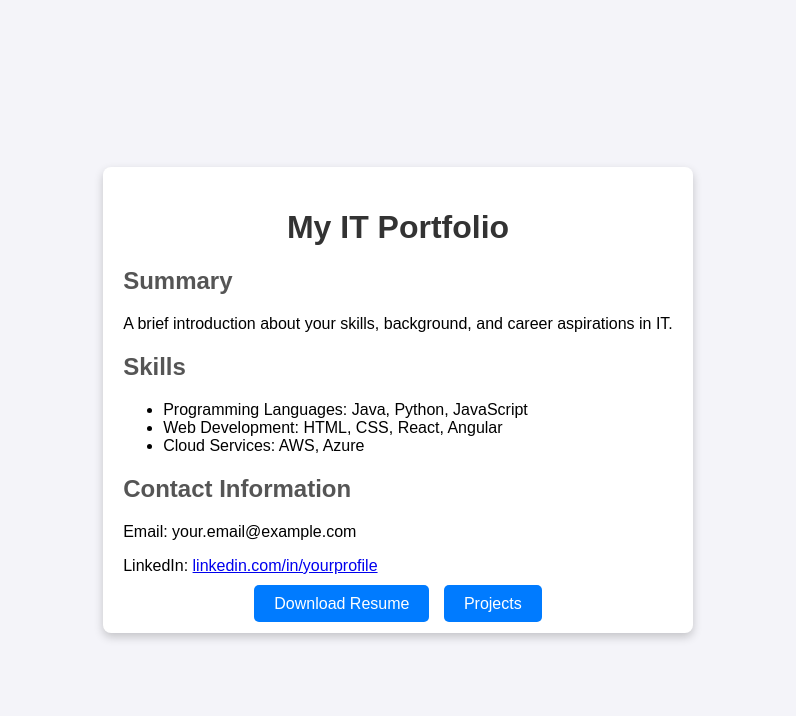
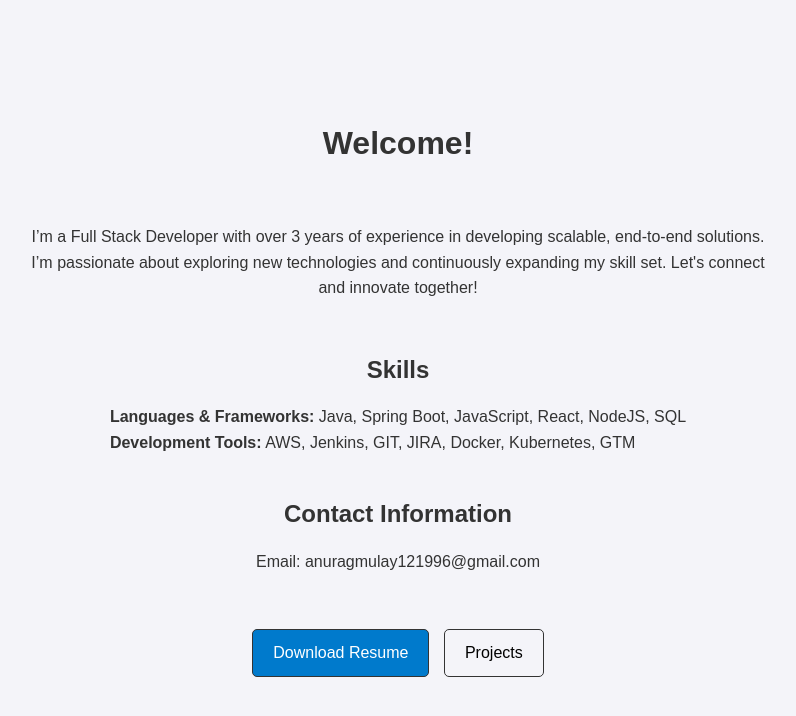
Before and after one commit to Anurag121996/Anurag121996.github.io, a plain HTML site: page index.html in a window 1280 px wide. Shown: the whole page, without its empty margins (242-1038 px from the left). Drawn offline with Linux system fonts and the light colour scheme.

Commit message:
Add files via upload

```diff
--- a/index.html
+++ b/index.html
@@ -3,51 +3,107 @@
 <head>
     <meta charset="UTF-8">
     <meta name="viewport" content="width=device-width, initial-scale=1.0">
-    <title>My IT Portfolio</title>
     <style>
-        body { font-family: Arial, sans-serif; margin: 0; padding: 0; display: flex; justify-content: center; align-items: center; min-height: 100vh; background-color: #f4f4f9; }
-        .container { max-width: 800px; padding: 20px; background: white; border-radius: 8px; box-shadow: 0 4px 10px rgba(0, 0, 0, 0.2); }
-        h1 { text-align: center; color: #333; }
-        .summary, .skills, .contact { margin-bottom: 20px; }
-        .section-title { font-weight: bold; color: #555; }
-        .buttons { text-align: center; margin-top: 20px; }
-        .button { margin: 5px; padding: 10px 20px; color: white; background-color: #007bff; border: none; border-radius: 5px; cursor: pointer; text-decoration: none; font-size: 1rem; }
-        .button:hover { background-color: #0056b3; }
+        * { margin: 0; padding: 0; box-sizing: border-box; }
+        body {
+            font-family: Arial, sans-serif;
+            color: #333;
+            background-color: #f4f4f9;
+            line-height: 1.6;
+            display: flex;
+            flex-direction: column;
+            align-items: center;
+            justify-content: center;
+            min-height: 100vh;
+            padding: 20px;
+        }
+        header {
+            text-align: center;
+            margin-bottom: 20px;
+        }
+        section {
+            padding: 20px;
+            text-align: center;
+            max-width: 800px; /* Increased max-width for wider content */
+        }
+        h1, h2 {
+            margin-bottom: 15px;
+        }
+        p {
+            margin-bottom: 10px;
+        }
+        .skills ul {
+            list-style-type: none;
+            padding: 0;
+            text-align: left;
+            margin: 0 auto;
+            max-width: 800px; /* Increased max-width for wider content */
+            white-space: nowrap; /* Prevent wrapping */
+            overflow: hidden; /* Hide overflow */
+            text-overflow: ellipsis; /* Add ellipsis for overflow */
+        }
+        .buttons {
+            margin-top: 20px;
+        }
+        .button {
+            display: inline-block;
+            margin: 5px;
+            padding: 10px 20px;
+            border: 1px solid #333;
+            border-radius: 5px;
+            text-decoration: none;
+            font-size: 1rem;
+            transition: background-color 0.3s;
+        }
+        .button.download {
+            background-color: #007ACC; /* VSCode logo color */
+            color: white; /* Text color set to white */
+        }
+        .button.download:hover {
+            background-color: #005A99; /* Darker shade for hover effect */
+        }
+        .button.projects {
+            background-color: transparent; /* Transparent background for projects button */
+            color: black; /* Text color set to black */
+        }
+        .button.projects:hover {
+            background-color: #eaeaea; /* Light gray on hover */
+        }
     </style>
 </head>
 <body>
-    <div class="container">
-        <h1>My IT Portfolio</h1>
 
-        <!-- Summary Section -->
-        <div class="summary">
-            <h2 class="section-title">Summary</h2>
-            <p>A brief introduction about your skills, background, and career aspirations in IT.</p>
-        </div>
+    <!-- Header Section -->
+    <header>
+        <h1>Welcome!</h1>
+    </header>
 
-        <!-- Skills Section -->
-        <div class="skills">
-            <h2 class="section-title">Skills</h2>
-            <ul>
-                <li>Programming Languages: Java, Python, JavaScript</li>
-                <li>Web Development: HTML, CSS, React, Angular</li>
-                <li>Cloud Services: AWS, Azure</li>
-                <!-- Add more skills as needed -->
-            </ul>
-        </div>
+    <!-- Summary Section -->
+    <section class="summary">
+        <p>I’m a Full Stack Developer with over 3 years of experience in developing scalable, end-to-end solutions.<br>
+        I’m passionate about exploring new technologies and continuously expanding my skill set. Let's connect and innovate together!</p>
+    </section>
 
-        <!-- Contact Section -->
-        <div class="contact">
-            <h2 class="section-title">Contact Information</h2>
-            <p>Email: your.email@example.com</p>
-            <p>LinkedIn: <a href="https://linkedin.com/in/yourprofile" target="_blank">linkedin.com/in/yourprofile</a></p>
-        </div>
+    <!-- Skills Section -->
+    <section class="skills">
+        <h2>Skills</h2>
+        <ul>
+            <li><strong>Languages & Frameworks:</strong> Java, Spring Boot, JavaScript, React, NodeJS, SQL</li>
+            <li><strong>Development Tools:</strong> AWS, Jenkins, GIT, JIRA, Docker, Kubernetes, GTM</li>
+        </ul>
+    </section>
 
-        <!-- Buttons -->
-        <div class="buttons">
-            <a href="path/to/your_resume.pdf" download class="button">Download Resume</a>
-            <a href="#" class="button">Projects</a>
-        </div>
+    <!-- Contact Section -->
+    <section class="contact">
+        <h2>Contact Information</h2>
+        <p>Email: anuragmulay121996@gmail.com</p>
+    </section>
+
+    <!-- Buttons Section -->
+    <div class="buttons">
+        <a href="https://raw.githubusercontent.com/Anurag121996/Anurag121996.github.io/main/AnuragMulay_Resume_2024.pdf" download class="button download">Download Resume</a>
+        <a href="#" class="button projects">Projects</a>
     </div>
+
 </body>
 </html>
```
